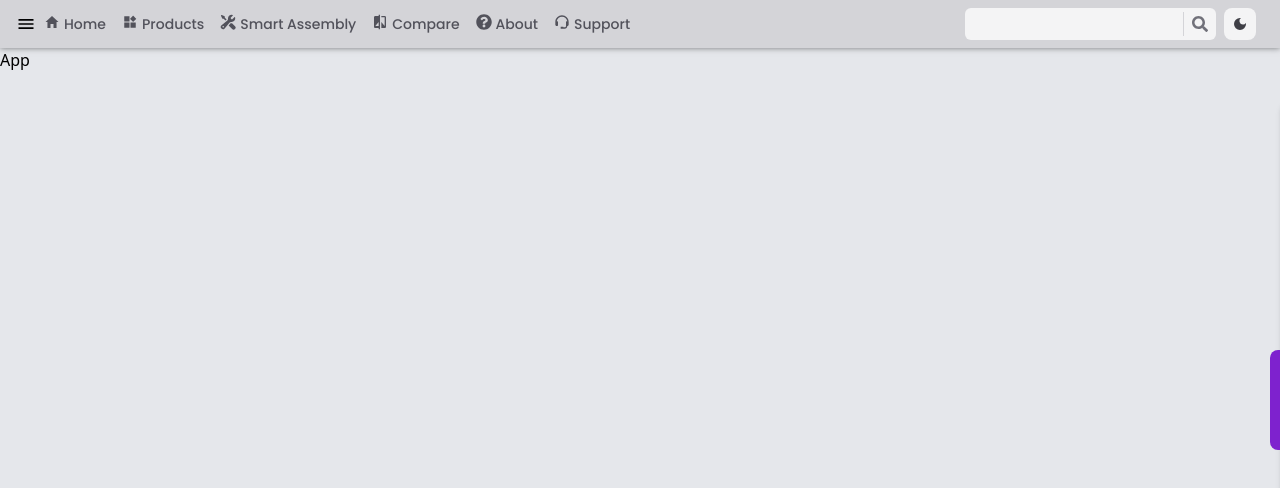
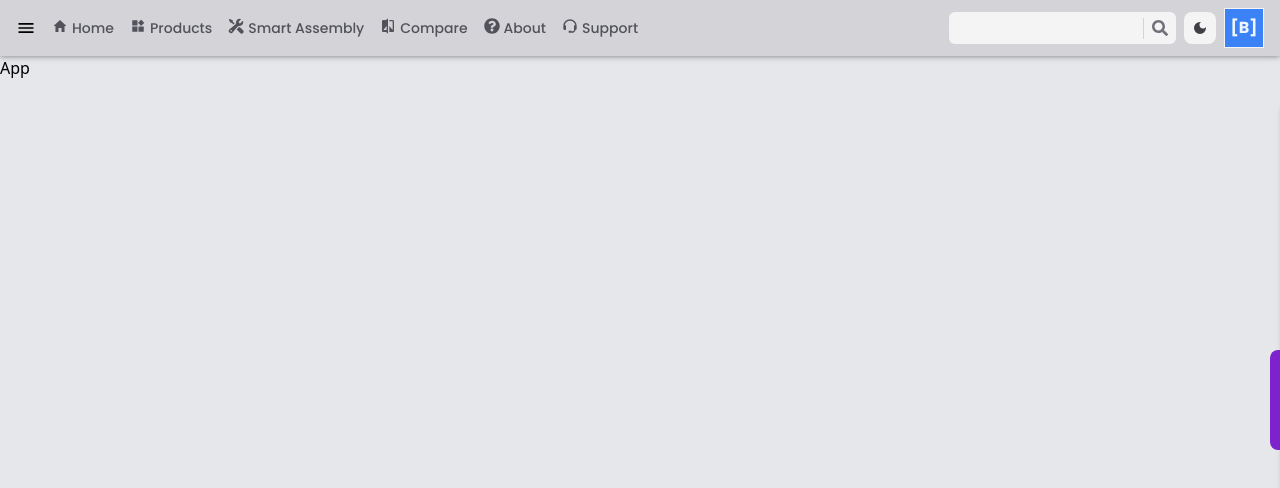
Before and after one commit to TaBracket/online-shop, a React (Vite) app: page / in a window 1280 px wide. Shown: the top 488 px of the page. Built offline with nearby package versions, Linux system fonts and the light colour scheme.

Commit message:
making drawer

```diff
--- a/src/components/Logo.jsx
+++ b/src/components/Logo.jsx
@@ -1,5 +1,9 @@
 import React from "react";
-
+import "./../styles/components/logo.css";
 export default function Logo() {
-  return <div className="Logo">Logo</div>;
+  return (
+    <div className="Logo">
+      <span>[B]</span>
+    </div>
+  );
 }
--- a/src/components/main-header/MainHeader.jsx
+++ b/src/components/main-header/MainHeader.jsx
@@ -37,7 +37,9 @@ export default function MainHeader() {
         <div className="mainHeader_utilsMenu--theme">
           <ChangeTheme />
         </div>
-        <div className="mainHeader_utilsMenu--logo">{/* <Logo /> */}</div>
+        <div className="mainHeader_utilsMenu--logo">
+          <Logo />
+        </div>
       </div>
     </div>
   );
--- /dev/null
+++ b/src/styles/components/logo.css
@@ -0,0 +1,3 @@
+.Logo {
+  @apply border border-zinc-100 flex justify-center items-center w-[40px] h-[40px] font-Poppins-Bold bg-blue-500 text-blue-50;
+}
--- a/src/styles/components/nav-menu.css
+++ b/src/styles/components/nav-menu.css
@@ -4,6 +4,7 @@
 }
 .navMenu--items {
   @apply flex justify-center items-center gap-1 text-zinc-600 cursor-pointer;
+  @apply dark:text-zinc-300;
 }
 .navMenu_items--icon {
   @apply mb-1;
--- a/src/styles/components/search.css
+++ b/src/styles/components/search.css
@@ -1,10 +1,13 @@
 .search {
   @apply flex justify-center items-center bg-zinc-100 rounded-md;
+  @apply dark:bg-zinc-700;
 }
 .search input {
-  @apply bg-transparent text-zinc-700 px-2 border-r border-zinc-300 outline-none font-Roboto-Regular;
+  @apply bg-transparent text-zinc-700 text-[14px] px-2 border-r border-zinc-300 outline-none font-Roboto-Regular tracking-wider;
+  @apply dark:border-zinc-500 dark:text-zinc-300;
   @apply focus:outline-none;
 }
 .search button {
   @apply p-2 text-zinc-500;
+  @apply dark:text-zinc-500;
 }
--- a/src/styles/main-header/mainHeader.css
+++ b/src/styles/main-header/mainHeader.css
@@ -1,6 +1,6 @@
 .mainHeader {
-  @apply flex justify-start items-center w-screen px-4 py-2 bg-zinc-300 shadow-[0px_0px_6px_rgba(0,0,0,0.5)] gap-2;
-  @apply dark:bg-zinc-900;
+  @apply flex justify-start items-center w-screen px-4 py-2 bg-zinc-300 shadow-[0px_0px_6px_rgba(0,0,0,0.5)] gap-4;
+  @apply dark:bg-zinc-800;
   @apply desktop:gap-0;
 }
 /*  */
@@ -12,6 +12,7 @@
 }
 .mainHeader_accountMenu--openDrawerBtn {
   @apply desktop:hidden;
+  @apply dark:text-zinc-300;
 }
 .mainHeader_accountMenu--openDrawerBtn button {
   @apply flex justify-center items-center text-[20px];
@@ -22,9 +23,11 @@
 }
 .mainHeader_accountMenu_menusContainer--userMenu {
   @apply flex justify-center items-center gap-1 text-zinc-600 cursor-pointer relative;
+  @apply dark:text-zinc-300;
 }
 .mainHeader_accountMenu_menusContainer--basketMenu {
   @apply flex justify-center items-center gap-1 text-zinc-600 cursor-pointer relative;
+  @apply dark:text-zinc-300;
 }
 /*  */
 /*  */
```
